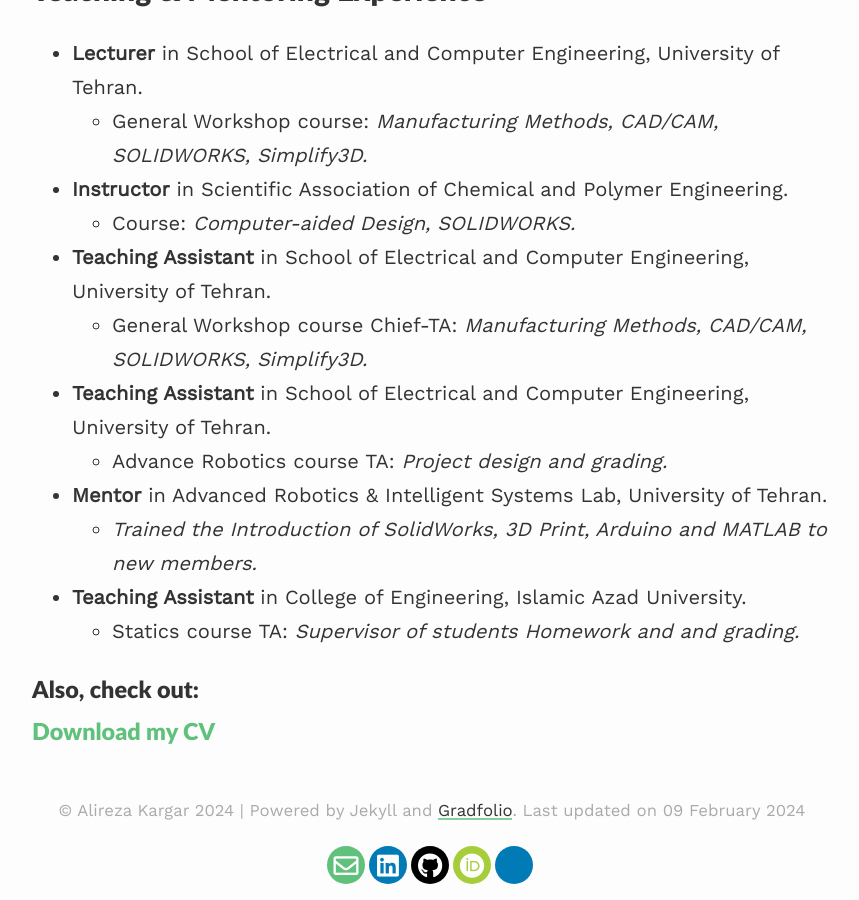
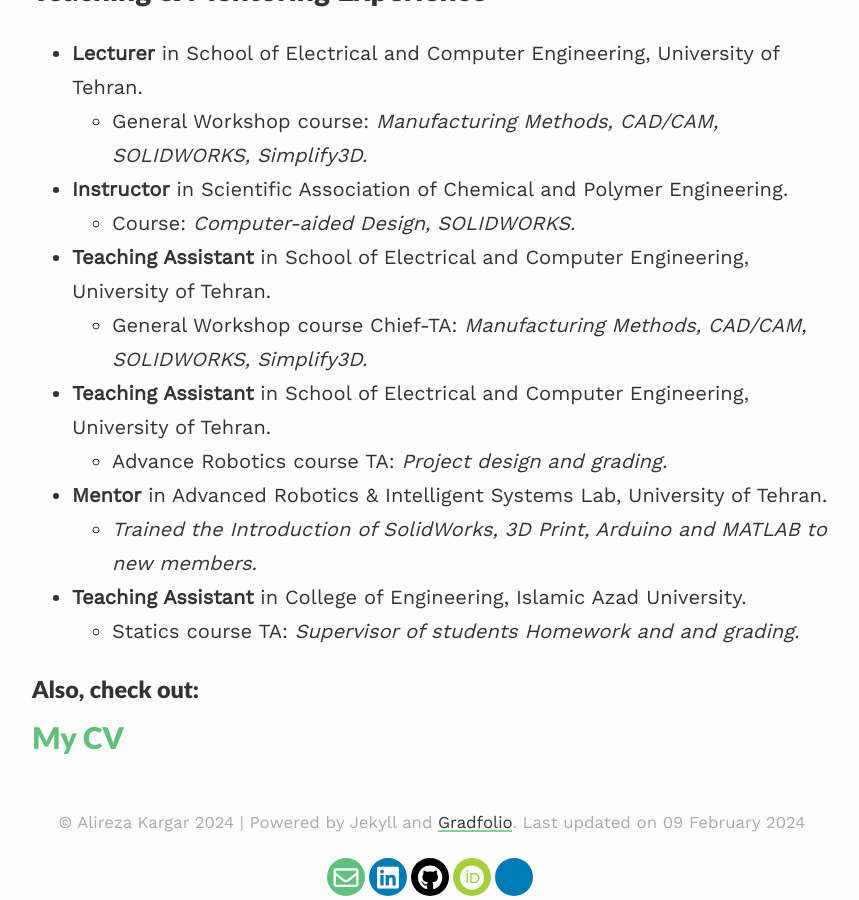
Before and after one commit to alireza-kargar/alireza-kargar.github.io, a Jekyll site: the page built from index.md, in a window 1280 px wide and 900 px high, scrolled down 2222 px. Shown: the whole window, without its empty margins (208-1067 px from the left). Built offline with Jekyll 4.4.1, drawn with Linux system fonts in a browser that asks for light colours; nearby versions of some CDN libraries.

```diff
--- a/index.md
+++ b/index.md
@@ -28,7 +28,7 @@ Product and System design, Computer-aided design and manufacturing , Service Rob
   - [Cleaner Robot for glass façade buildings](https://alireza-kargar.github.io//projects/cleanerbot/)
   - [BAMS - Interactive social robot platforms](https://alireza-kargar.github.io//projects/bams/)
   - [NeuroLight - Interactive light modules](https://alireza-kargar.github.io//projects/neurolight/)
-  - [Multi-modal ASD screening system](https://doi.org/10.1109/ICRoM60803.2023.10412541)
+  - [Multi-modal ASD screening system](https://alireza-kargar.github.io//projects/mmass/)
 
 - **Research Assistant in College of Engineering, Islamic Azad University, West Tehran Branch**
   - [Vehicle's mini wind turbine](https://alireza-kargar.github.io//projects/turbine/)
@@ -74,4 +74,4 @@ Product and System design, Computer-aided design and manufacturing , Service Rob
 
 ### Also, check out:
 
-### [Download my CV](https://bijanmehr.github.io/assets/files/AlirezaKargar_CV.pdf)
+## [My CV](https://bijanmehr.github.io/assets/files/AlirezaKargar_CV.pdf)
```
